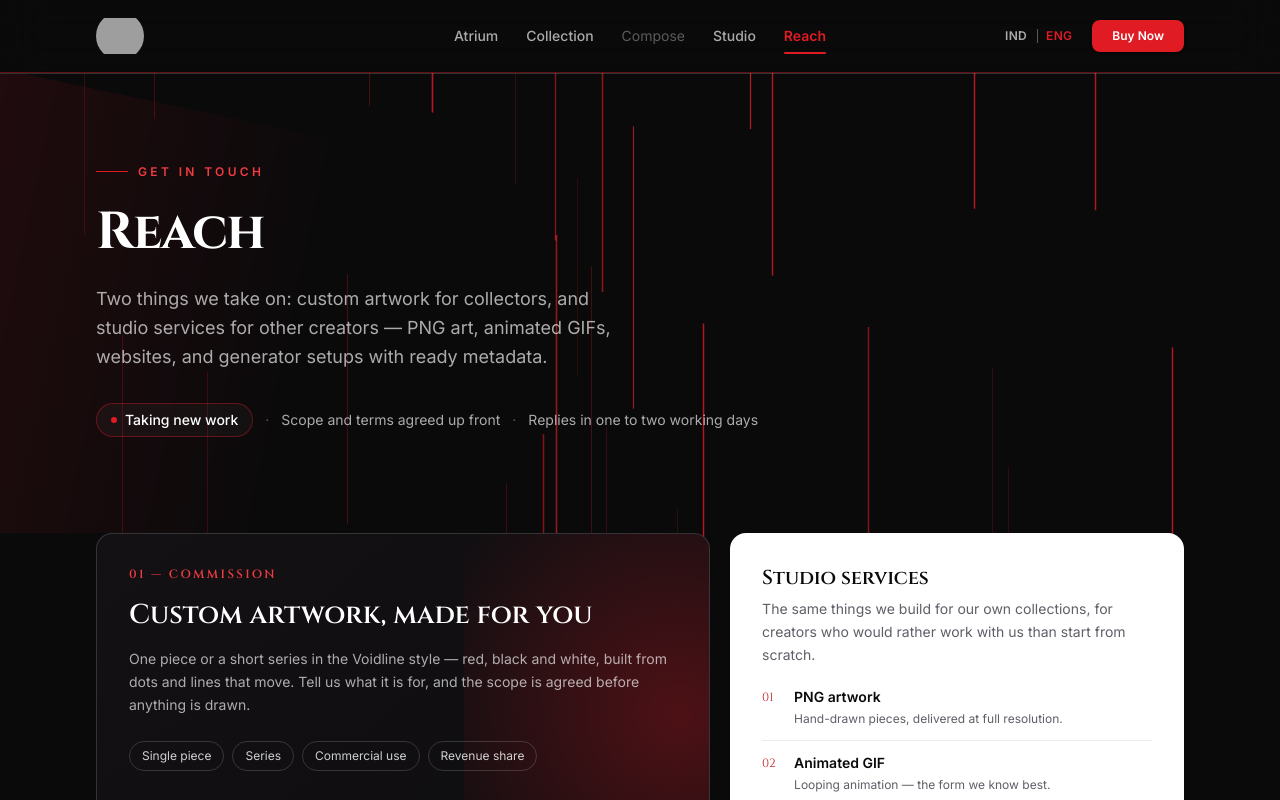
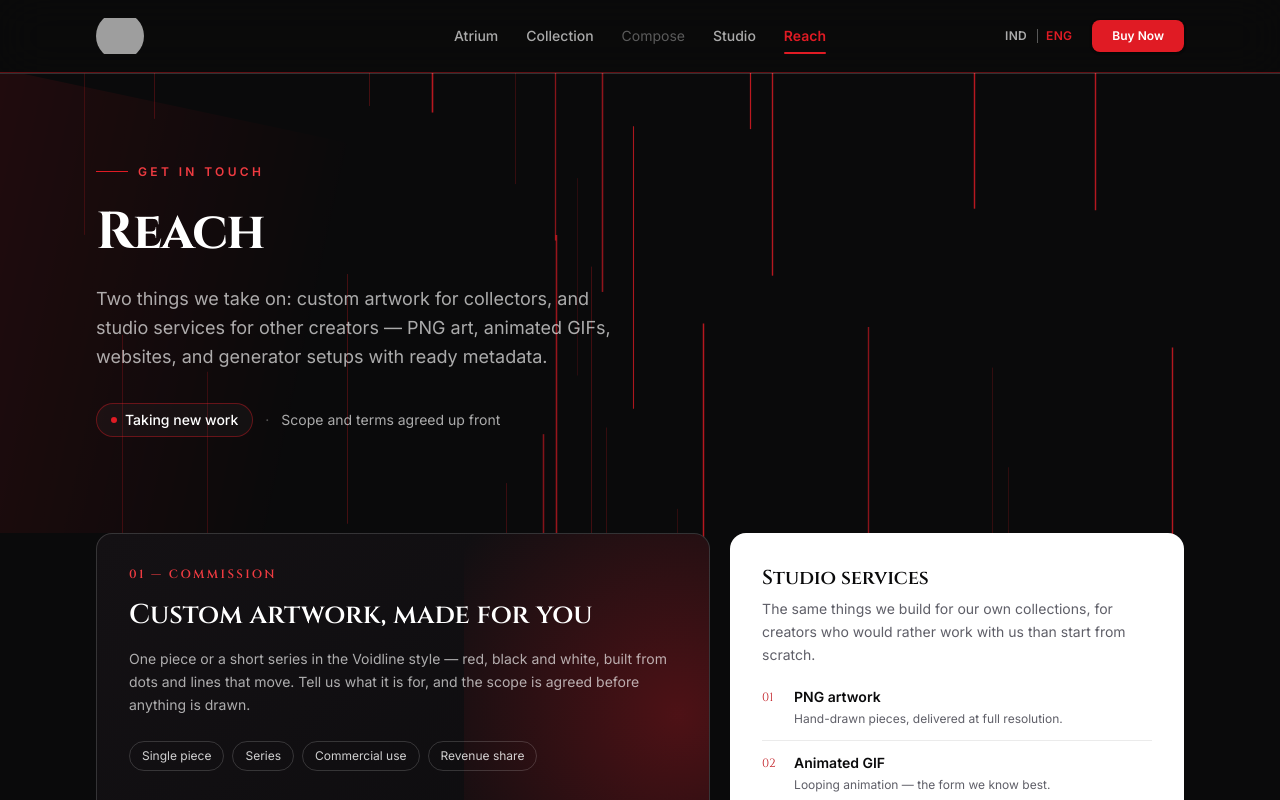
Before and after one commit to aa-insan/voidline-studio, a React (Vite) app: page /reach in a window 1280 px wide. Shown: the top 800 px of the page. Built offline with nearby package versions, Linux system fonts and the light colour scheme; grey boxes are pictures that could not be loaded.

Commit message:
Halaman /reach: hapus keterangan waktu balasan dari baris keadaan

```diff
--- a/src/i18n/translations.ts
+++ b/src/i18n/translations.ts
@@ -245,7 +245,6 @@ export const translations = {
         status: {
           open: "Taking new work",
           terms: "Scope and terms agreed up front",
-          reply: "Replies in one to two working days",
         },
         commission: {
           num: "01 — Commission",
@@ -338,7 +337,6 @@ export const translations = {
             "A drawing style built from living dots and lines, held to three colours without compromise. We make looping animated GIFs, mint them on the XRP Ledger, and build the tools that let others do the same.",
           cta: "The studio story →",
         },
-        replyNote: "The studio replies within one to two working days.",
       },
     },
 
@@ -743,7 +741,6 @@ export const translations = {
         status: {
           open: "Menerima pekerjaan baru",
           terms: "Lingkup dan ketentuan disepakati di awal",
-          reply: "Dibalas dalam satu sampai dua hari kerja",
         },
         commission: {
           num: "01 — Pesanan",
@@ -836,7 +833,6 @@ export const translations = {
             "Gaya gambar yang dibangun dari titik dan garis hidup, dijaga pada tiga warna tanpa kompromi. Kami membuat GIF animasi berulang, meng-mint-nya di XRP Ledger, dan membangun alat supaya orang lain bisa melakukannya juga.",
           cta: "Kisah studio →",
         },
-        replyNote: "Studio membalas dalam satu sampai dua hari kerja.",
       },
     },
 
--- a/src/pages/guest/reach/ReachPage.tsx
+++ b/src/pages/guest/reach/ReachPage.tsx
@@ -129,9 +129,6 @@ export default function ReachPage() {
               </li>
               <li className="text-fg-muted sm:before:mr-3 sm:before:text-white/30 sm:before:content-['·']">
                 {t("page.contact.status.terms")}
-              </li>
-              <li className="text-fg-muted sm:before:mr-3 sm:before:text-white/30 sm:before:content-['·']">
-                {t("page.contact.status.reply")}
               </li>
             </ul>
           </div>
```
